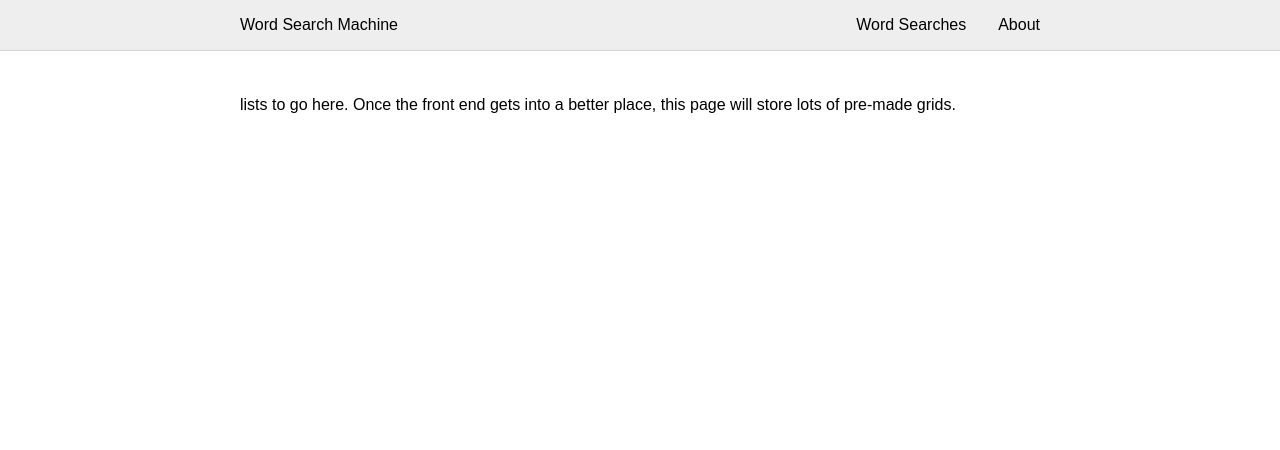
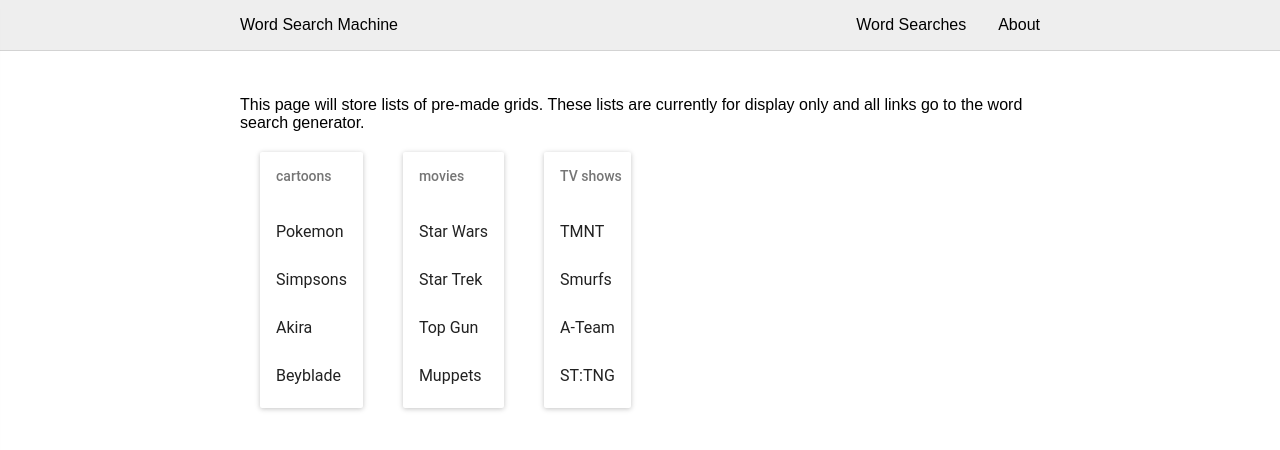
Before and after one commit to edabot/react-wordsearch, a React (Create React App) app: page /wordsearches in a window 1280 px wide. Shown: the top 450 px of the page. Built offline with nearby package versions, Linux system fonts and the light colour scheme.

Commit message:
add more material-ui

```diff
--- a/src/App.css
+++ b/src/App.css
@@ -3,6 +3,8 @@
   width: 100%;
 
 }
+
+a { text-decoration: none }
 
 .navbar_desktop {
   background-color: #eee;
@@ -38,7 +40,6 @@
 
 
 .navbar a {
-  text-decoration: none;
   color: black;
 }
 
@@ -143,7 +144,12 @@
   margin: 1em auto;
 }
 
+.lists-display {
+  display: flex;
+  flex-direction: row;
+  flex-wrap: wrap;
+}
+
 .drawer a {
-  text-decoration: none;
   color: black;
 }
--- a/src/components/Lists.react.js
+++ b/src/components/Lists.react.js
@@ -1,10 +1,75 @@
 import React, { Component } from 'react'
+import Paper from 'material-ui/Paper';
+import { Link } from 'react-router-dom'
+import {List, ListItem} from 'material-ui/List';
+import Subheader from 'material-ui/Subheader';
+
+const style = {
+  margin: 20,
+  display: 'inline-block',
+};
+
+const GridItem = ({item}) => (
+  <div>
+    <Link to={item.id} ><ListItem primaryText={item.name} /></Link>
+  </div>
+)
+
+const GridList = ({list}) => (
+  <div>
+    <Paper style={style} zDepth={1}>
+      <Subheader>{list.name}</Subheader>
+      <List>
+        {list.grids.map(item=> <GridItem item={item} key={item.name}/>)}
+      </List>
+    </Paper>
+  </div>
+)
 
 class Lists extends Component {
+
+  constructor(props) {
+    super(props)
+    this.state = {
+      lists: [
+        {
+          name: "cartoons",
+          grids: [
+            {name: "Pokemon", id: ""},
+            {name: "Simpsons", id: ""},
+            {name: "Akira", id: ""},
+            {name: "Beyblade", id: ""},
+          ]
+        },
+        {
+          name: "movies",
+          grids: [
+            {name: "Star Wars", id: ""},
+            {name: "Star Trek", id: ""},
+            {name: "Top Gun", id: ""},
+            {name: "Muppets", id: ""},
+          ]
+        },
+        {
+          name: "TV shows",
+          grids: [
+            {name: "TMNT", id: ""},
+            {name: "Smurfs", id: ""},
+            {name: "A-Team", id: ""},
+            {name: "ST:TNG", id: ""},
+          ]
+        }
+      ]
+    }
+  }
+
   render() {
     return (
       <div className="lists-content">
-        lists to go here. Once the front end gets into a better place, this page will store lots of pre-made grids.
+        This page will store lists of pre-made grids. These lists are currently for display only and all links go to the word search generator.
+        <div className="lists-display">
+          {this.state.lists.map(list=><GridList list={list} key={list.name} />)}
+        </div>
       </div>
     )
   }
```
